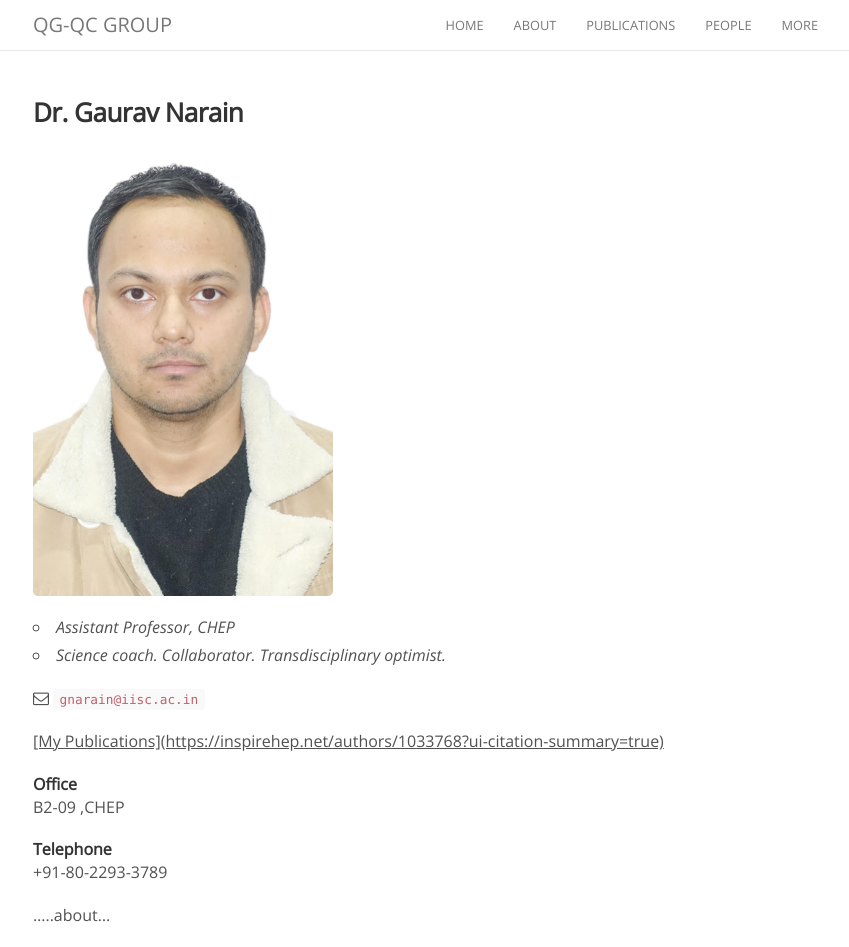
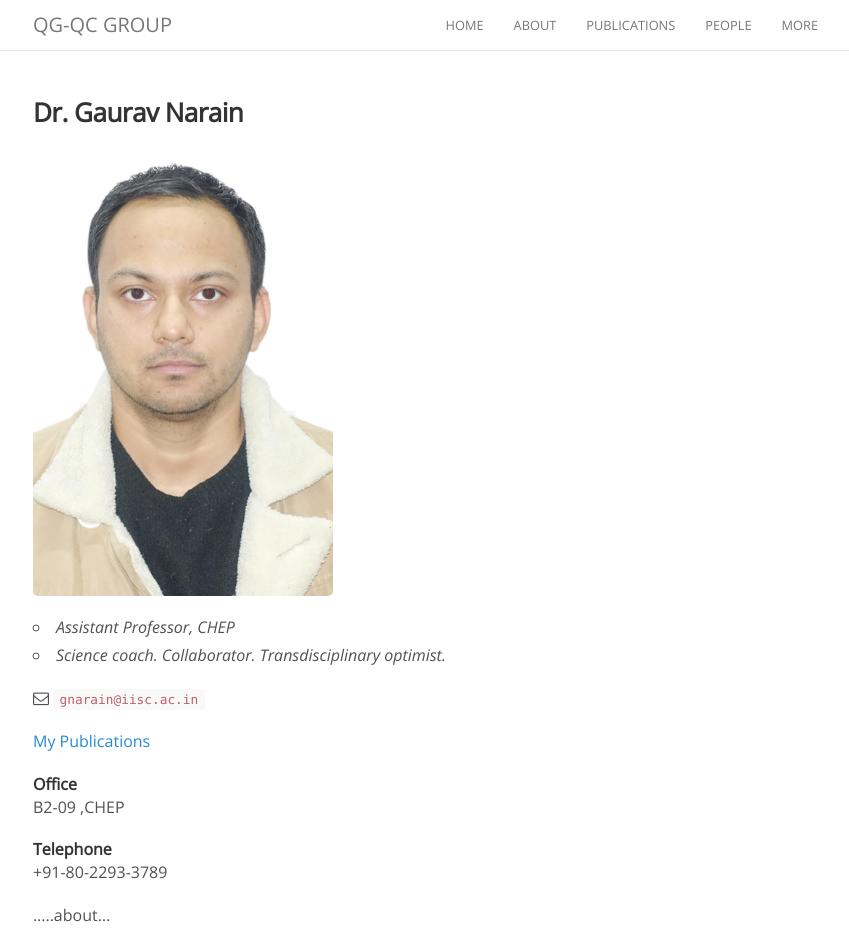
Before and after one commit to gravitygroupchep/gravitygroupchep.github.io, a Jekyll site: the page built from _people/professor.md, in a window 1280 px wide and 947 px high. Shown: the whole window, without its empty margins (222-1071 px from the left). Built offline with Jekyll 4.4.1, drawn with Linux system fonts in a browser that asks for light colours; nearby versions of some CDN libraries; comment, search, counter and statistics services are not loaded.

Commit message:
Update professor.md

```diff
--- a/_people/professor.md
+++ b/_people/professor.md
@@ -12,7 +12,7 @@ twitter:
 
 <i class="fa fa-envelope-o"></i> `gnarain@iisc.ac.in`
 
-<u> [My Publications](https://inspirehep.net/authors/1033768?ui-citation-summary=true) </u>
+[My Publications](https://inspirehep.net/authors/1033768?ui-citation-summary=true) <br>
 
 **Office**<br>
 B2-09 ,CHEP <br>
```
